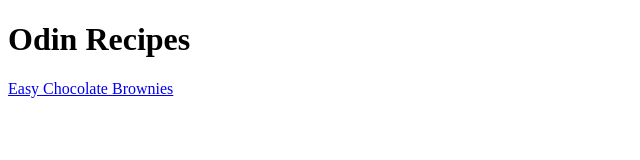
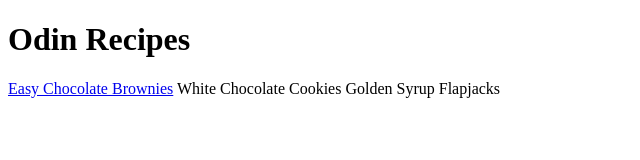
Before and after one commit to rlcrowhurst/odin-recipes, a plain HTML site: page index.html in a window 1280 px wide. Shown: the whole page, without its empty margins (0-640 px from the left). Drawn offline with Linux system fonts and the light colour scheme.

Commit message:
add index.html

```diff
--- a/index.html
+++ b/index.html
@@ -9,5 +9,7 @@
 <body>
     <h1>Odin Recipes</h1>
     <a href="../odin-recipes/recipes/brownies.html">Easy Chocolate Brownies</a>
+    <a>White Chocolate Cookies</a>
+    <a>Golden Syrup Flapjacks</a>
 </body>
 </html>
```
